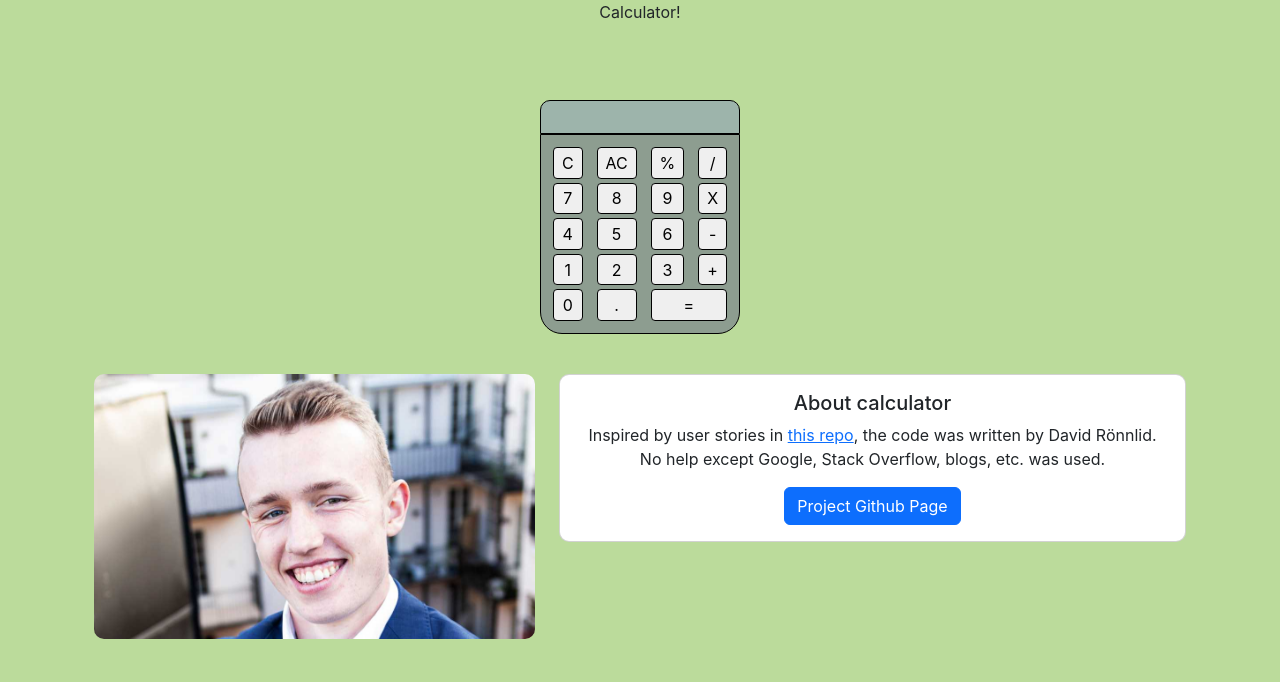
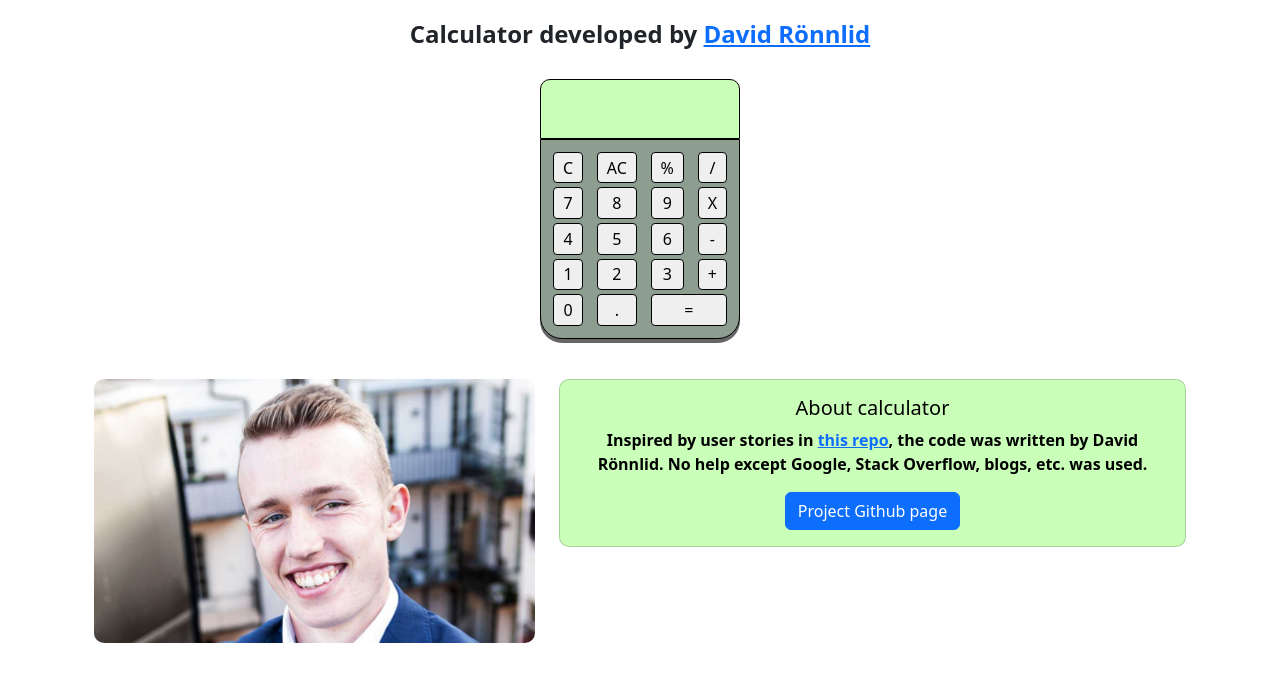
Before and after one commit to davidronnlid/calculator-app, a React (Create React App) app: page / in a window 1280 px wide. Shown: the top 682 px of the page. Built offline with nearby package versions, Linux system fonts and the light colour scheme.

Commit message:
Basic styling

```diff
--- a/src/App.js
+++ b/src/App.js
@@ -5,13 +5,12 @@ import Calculator from "./calculatorComponents/calculator";
 function App() {
   return (
     <div className="App">
-      <header className="appHeader">
-        <p>Calculator!</p>
-      </header>
-      <div className="calculatorContainer">
-        <Calculator />
-        <AboutProjectCard />
-      </div>
+      <h4 className="appTitle">
+        Calculator developed by{" "}
+        <a href="https://www.linkedin.com/in/davidronnlid/">David Rönnlid</a>
+      </h4>
+      <Calculator />
+      <AboutProjectCard />
     </div>
   );
 }
--- a/src/App.scss
+++ b/src/App.scss
@@ -1,47 +1,27 @@
 @import "~bootstrap/scss/bootstrap";
 
-$app-background-color: #bbdb9b;
+$app-background-color: white;
 $primary-text-color: black;
-$primary-button-background-color: white;
-$primary-button-outline-color: black;
 $calculator-background-color: #8d9d90;
-$calculator-display-background: #9db4ab;
+$calculator-display-background: #caffb9;
 
 @mixin box-border($multiplier: 1) {
   border: $multiplier * 1px solid black;
   border-radius: 4px;
 }
 
-body {
-  margin: 0;
-  font-family: -apple-system, BlinkMacSystemFont, "Segoe UI", "Roboto", "Oxygen",
-    "Ubuntu", "Cantarell", "Fira Sans", "Droid Sans", "Helvetica Neue",
-    sans-serif;
-  -webkit-font-smoothing: antialiased;
-  -moz-osx-font-smoothing: grayscale;
+.App {
+  text-align: center;
   background-color: $app-background-color;
-
-  & .App {
-    text-align: center;
-  }
 }
 
-.App-header {
-  min-height: 100vh;
-  display: flex;
-  flex-direction: column;
-  align-items: center;
-  justify-content: center;
-  font-size: calc(10px + 2vmin);
-  color: white;
+.appTitle {
+  margin-top: 20px;
+  font-weight: 800;
 }
 
-.App-link {
-  color: #61dafb;
-}
-
-.appHeader {
-  height: 100px;
+.calcContainer {
+  margin: 30px auto 10px auto;
 }
 
 .calculatorDisplay {
@@ -49,7 +29,7 @@ body {
   padding: 12px 10px 20px 10px;
   margin: auto;
   width: 200px;
-  height: 20px;
+  height: 60px;
   @include box-border(1);
   border-radius: 10px 10px 0px 0px;
 }
@@ -65,6 +45,7 @@ body {
   grid-column-gap: 10px;
   border: 1px solid black;
   border-radius: 0px 0px 22px 22px;
+  box-shadow: 0px 4px rgba(0, 0, 0, 0.6);
 }
 
 .calculatorButton {
@@ -76,10 +57,3 @@ body {
   grid-column-start: 3;
   grid-column-end: 5;
 }
-
-.calculator {
-  width: 300px;
-  height: 400px;
-  color: black;
-  margin: 10px auto;
-}
--- a/src/aboutProjectComponents/aboutProjectCard.js
+++ b/src/aboutProjectComponents/aboutProjectCard.js
@@ -31,6 +31,9 @@ const AboutProjectCard = () => {
           <Card
             style={{
               width: "100%",
+              backgroundColor: "#CAFFB9",
+              color: "black",
+              fontWeight: "600",
               borderRadius: "10px",
             }}
           >
@@ -48,7 +51,7 @@ const AboutProjectCard = () => {
                 variant="primary"
                 href="https://github.com/davidronnlid/calculator-app"
               >
-                Project Github Page
+                Project Github page
               </Button>
             </Card.Body>
           </Card>
--- a/src/calculatorComponents/calculator.js
+++ b/src/calculatorComponents/calculator.js
@@ -85,7 +85,8 @@ const Calculator = () => {
       //Set result to be an array so that the user can continue to add and manipulate numbers in interaction with display (would not be possible if result was still of type number)
 
       if (result.length > 8) {
-        return "ERR";
+        alert("Operations that return more than 8 digits are not allowed");
+        return ["ERR"];
       }
 
       return result;
@@ -93,7 +94,7 @@ const Calculator = () => {
   };
 
   return (
-    <>
+    <div className="calcContainer">
       <h2 className="calculatorDisplay">
         {Array.isArray(numberList)
           ? numberList.filter((elm, indx) => indx <= 7 && elm)
@@ -142,7 +143,7 @@ const Calculator = () => {
           =
         </ManipulateNumbersButton>
       </div>
-    </>
+    </div>
   );
 };
 
```
